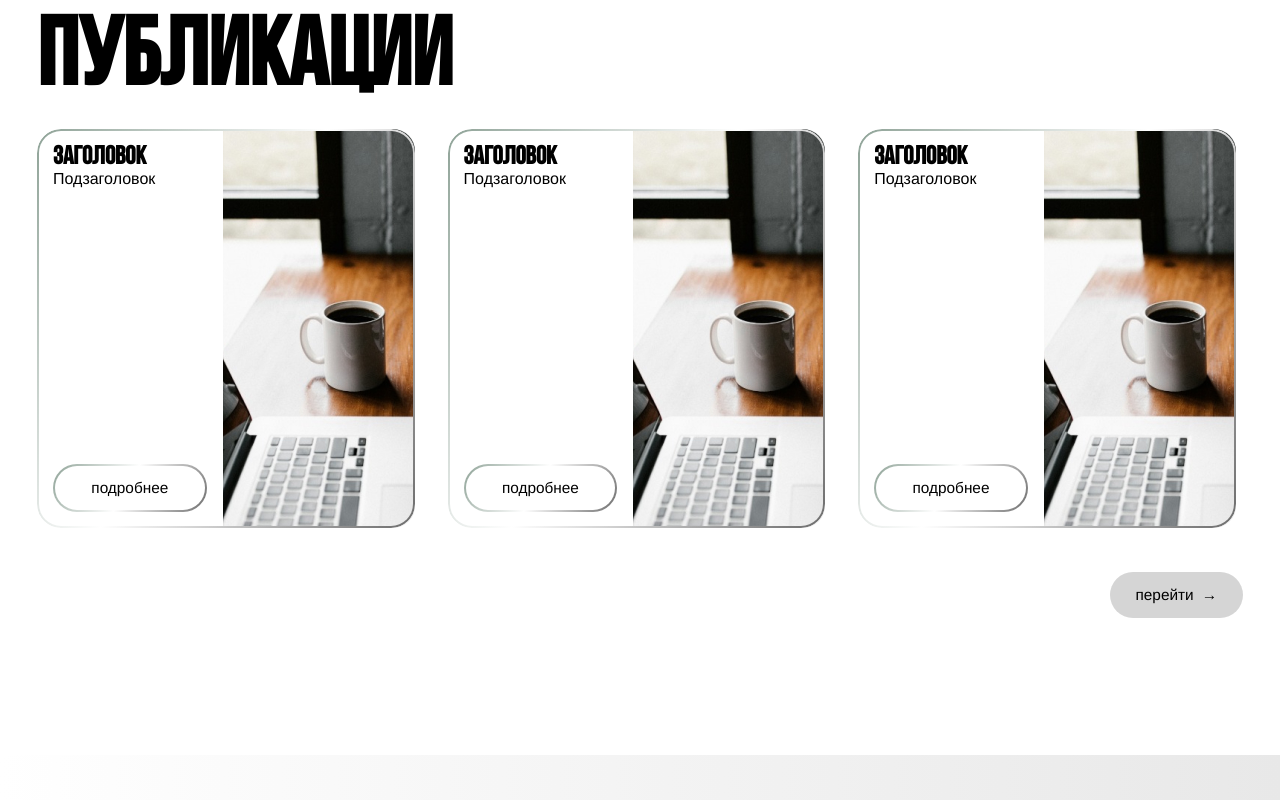
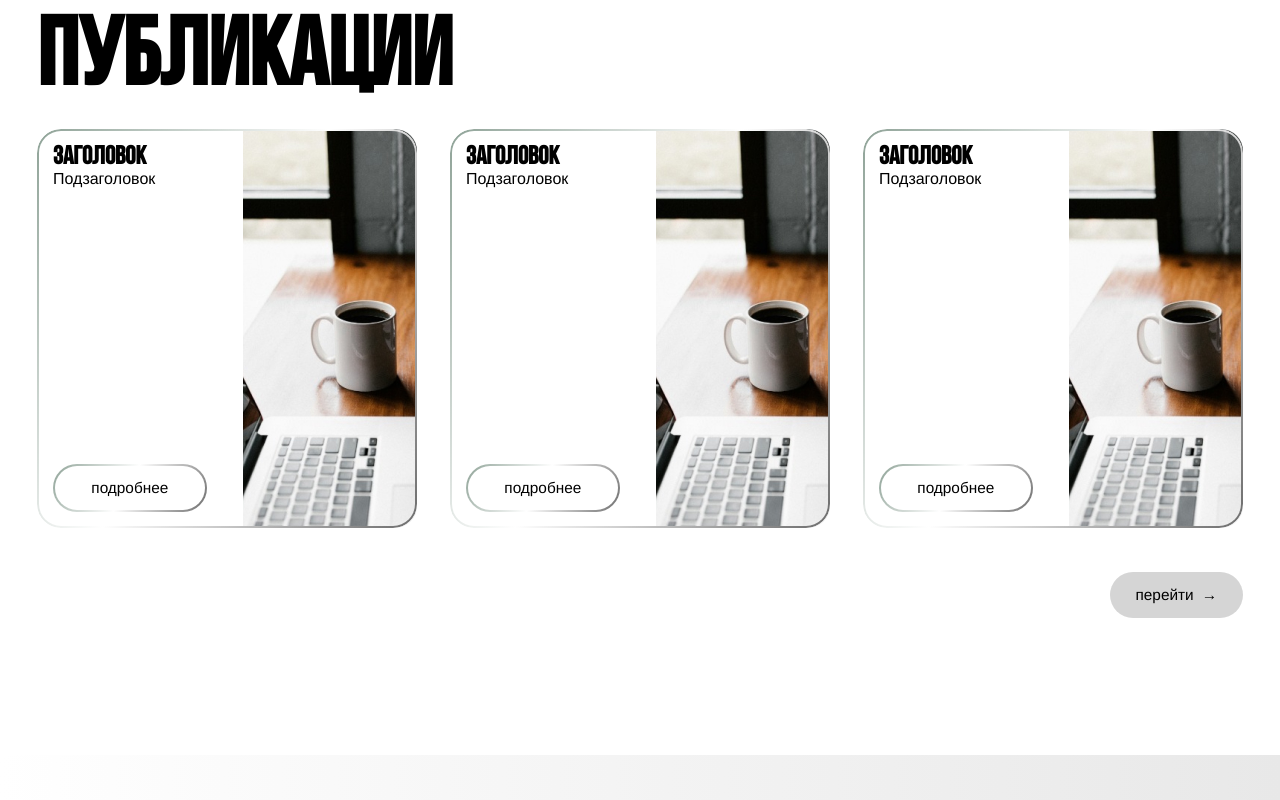
Before and after one commit to Dankewu0/lesopilka, a website: page index.html in a window 1280 px wide. Shown: the part 4820-5620 px from the top of the page. Drawn offline with Linux system fonts and the light colour scheme; a web font is replaced by a local one.

Commit message:
fix: fixed publication cards issue

```diff
--- a/scss/publication.scss
+++ b/scss/publication.scss
@@ -29,18 +29,14 @@
     max-width: 1206px;
     display: flex;
     gap: 33px;
-    flex-wrap: nowrap;
+    flex-wrap: wrap;
     justify-content: flex-start;
-    overflow-x: auto;
     padding-bottom: 20px;
-
-    &::-webkit-scrollbar {
-      display: none;
-    }
   }
 
   .card {
-    flex: 0 0 clamp(300px, 25vw, 380px);
+    flex: 1 1 380px;
+    max-width: 380px;
     height: 399px;
     display: flex;
     border-radius: 24px;
@@ -118,7 +114,7 @@
 
     .right-side {
       flex: 1;
-      min-width: clamp(150px, 15vw, 200px);
+      min-width: 150px;
 
       img {
         width: 100%;
```
Also changed, not shown: css/styles.css, 1 other file.
